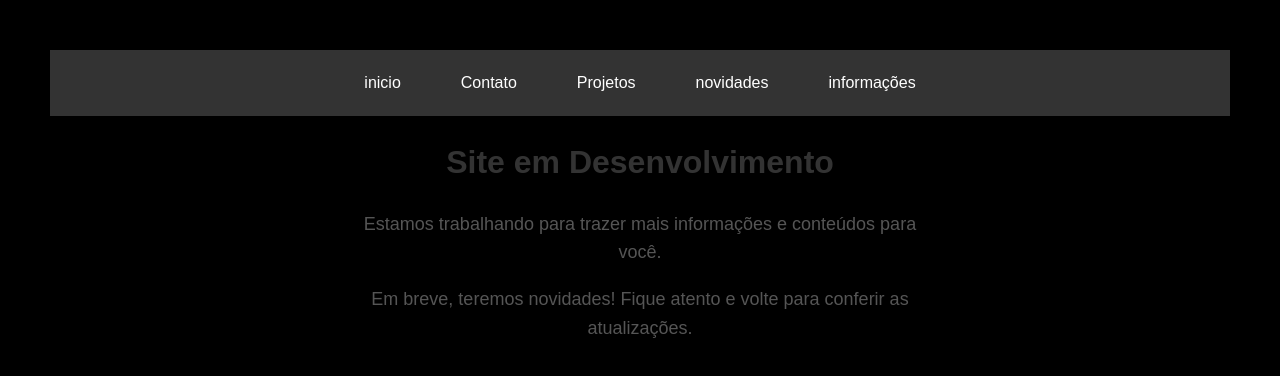
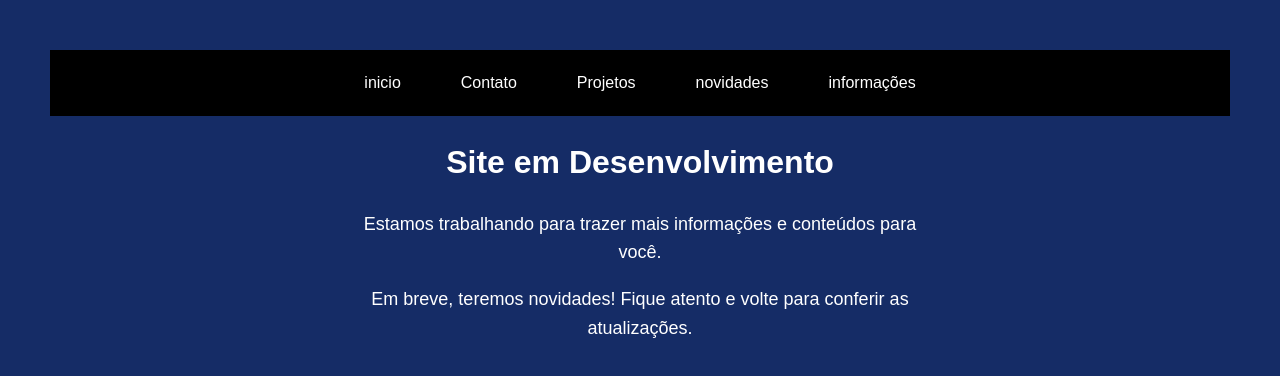
Before and after one commit to Guilhermetimas/site-pessoal, a plain HTML site: page novidades.html in a window 1280 px wide. Drawn offline with Linux system fonts and the light colour scheme.

Commit message:
consertei o erro no css

```diff
--- a/novidades.html
+++ b/novidades.html
@@ -27,11 +27,11 @@
             margin: 50px;
         }
         h1 {
-            color: #333;
+            color: #ffffff;
         }
         p {
             font-size: 18px;
-            color: #555;
+            color: #ffffff;
         }
         .container {
             max-width: 600px;
--- a/styles.css
+++ b/styles.css
@@ -2,12 +2,12 @@ body {
     margin: 0;
     font-family: Arial, sans-serif;
     line-height: 1.6;
-    background-color: #000000;
-    color: #000000;
+    background-color: #152c66;
+    color: #fefcfc;
 }
 
 header {
-    background-color: #333;
+    background-color: #000000;
     padding: 10px 0;
 }
 
```
